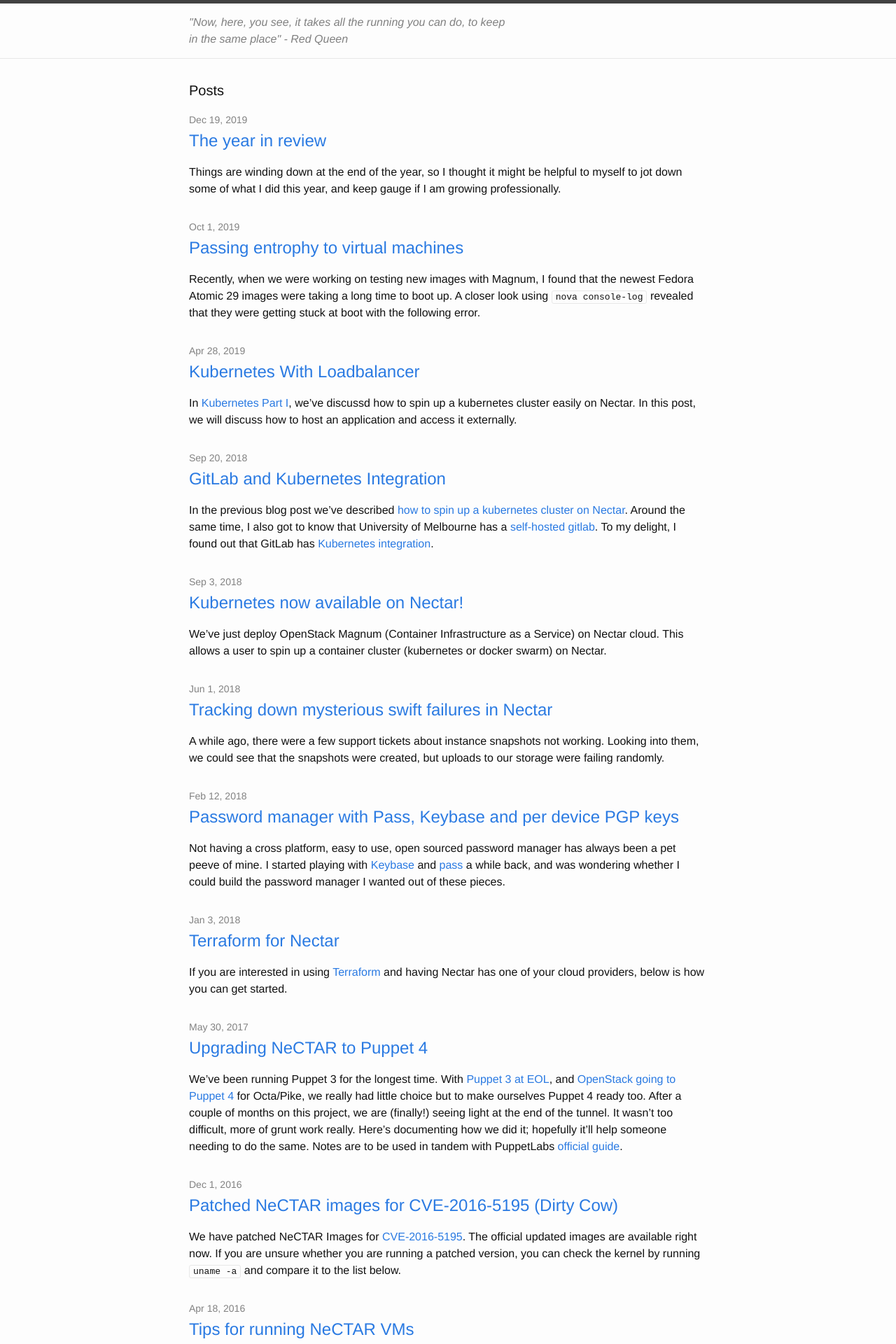
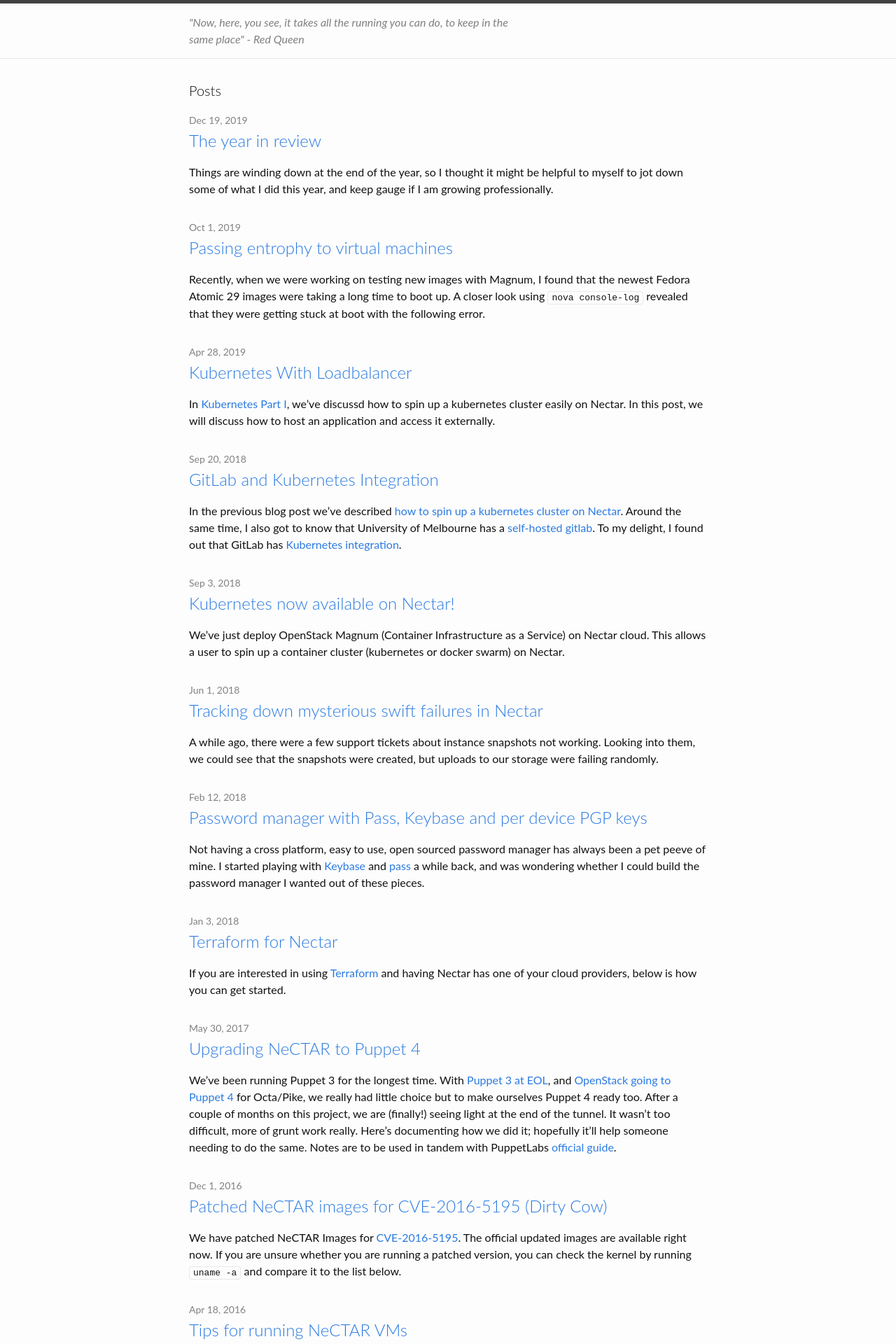
Before and after one commit to waipeng/alltherunning, a Jekyll site: the page built from index.html, in a window 1280 px wide. Shown: the top 1920 px of the page at 70% size. Built offline with Jekyll 4.4.1, drawn with Linux system fonts in a browser that asks for light colours.

Commit message:
Change font to Lato

```diff
--- a/_sass/_base.scss
+++ b/_sass/_base.scss
@@ -17,10 +17,9 @@
     font-family: $base-font-family;
     font-size: $base-font-size;
     line-height: $base-line-height;
-    font-weight: 300;
+    font-weight: 400;
     color: $text-color;
     background-color: $background-color;
-    -webkit-text-size-adjust: 100%;
 }
 
 
--- a/css/main.scss
+++ b/css/main.scss
@@ -6,7 +6,7 @@
 
 
 // Our variables
-$base-font-family: Helvetica, Arial, sans-serif;
+$base-font-family: 'Lato', sans-serif;
 $base-font-size:   16px;
 $small-font-size:  $base-font-size * 0.875;
 $base-line-height: 1.5;
```
